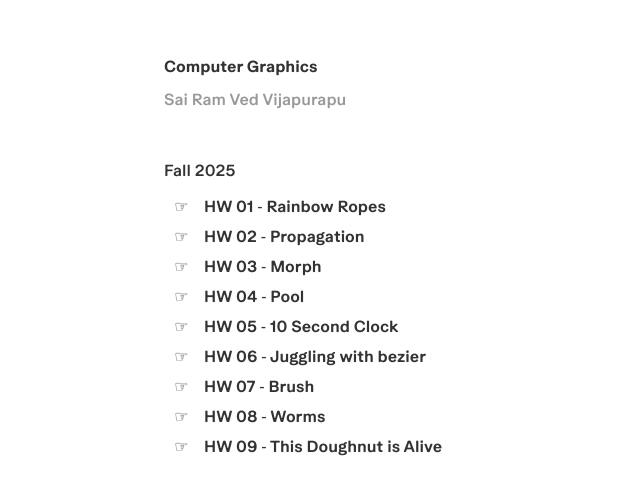
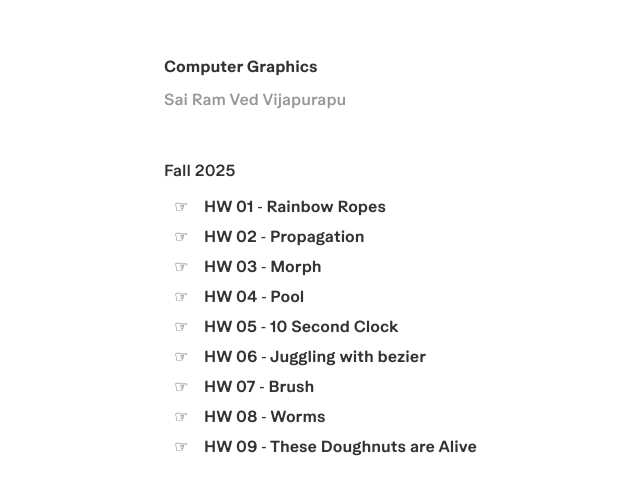
Before and after one commit to sairamved/computer-graphics-fall25, a plain HTML site: page index.html in a window 1280 px wide. Shown: the part 103-598 px from the top of the page, 248-888 px from the left. Drawn offline with Linux system fonts and the light colour scheme.

Commit message:
Update index.html

```diff
--- a/index.html
+++ b/index.html
@@ -24,7 +24,7 @@
                 <li><a href="hw6.html">HW 06 - Juggling with bezier</a></li>
                 <li><a href="hw7.html">HW 07 - Brush</a></li>
                 <li><a href="hw8.html">HW 08 - Worms</a></li>
-                <li><a href="hw9.html">HW 09 - This Doughnut is Alive</a></li>
+                <li><a href="hw9.html">HW 09 - These Doughnuts are Alive</a></li>
             </ul>
         </section>
     </div>
```
